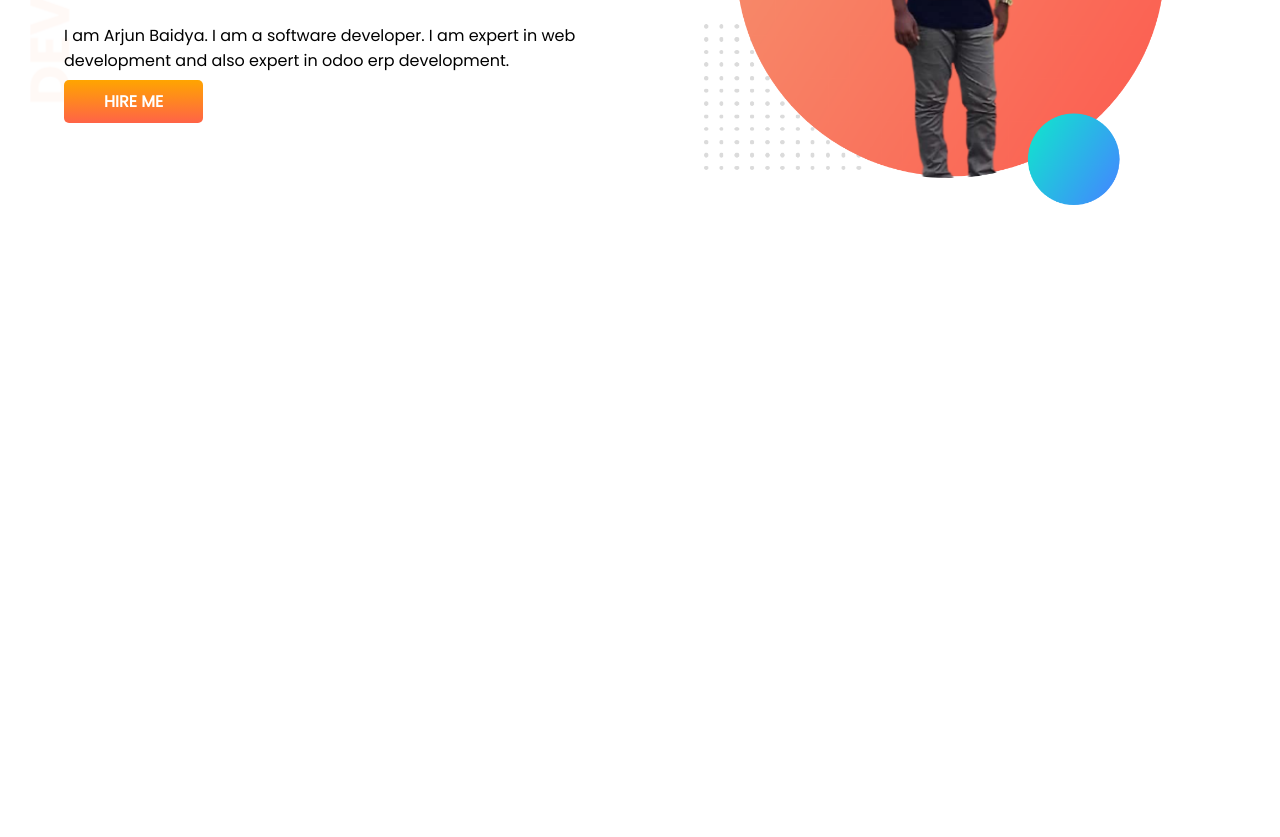
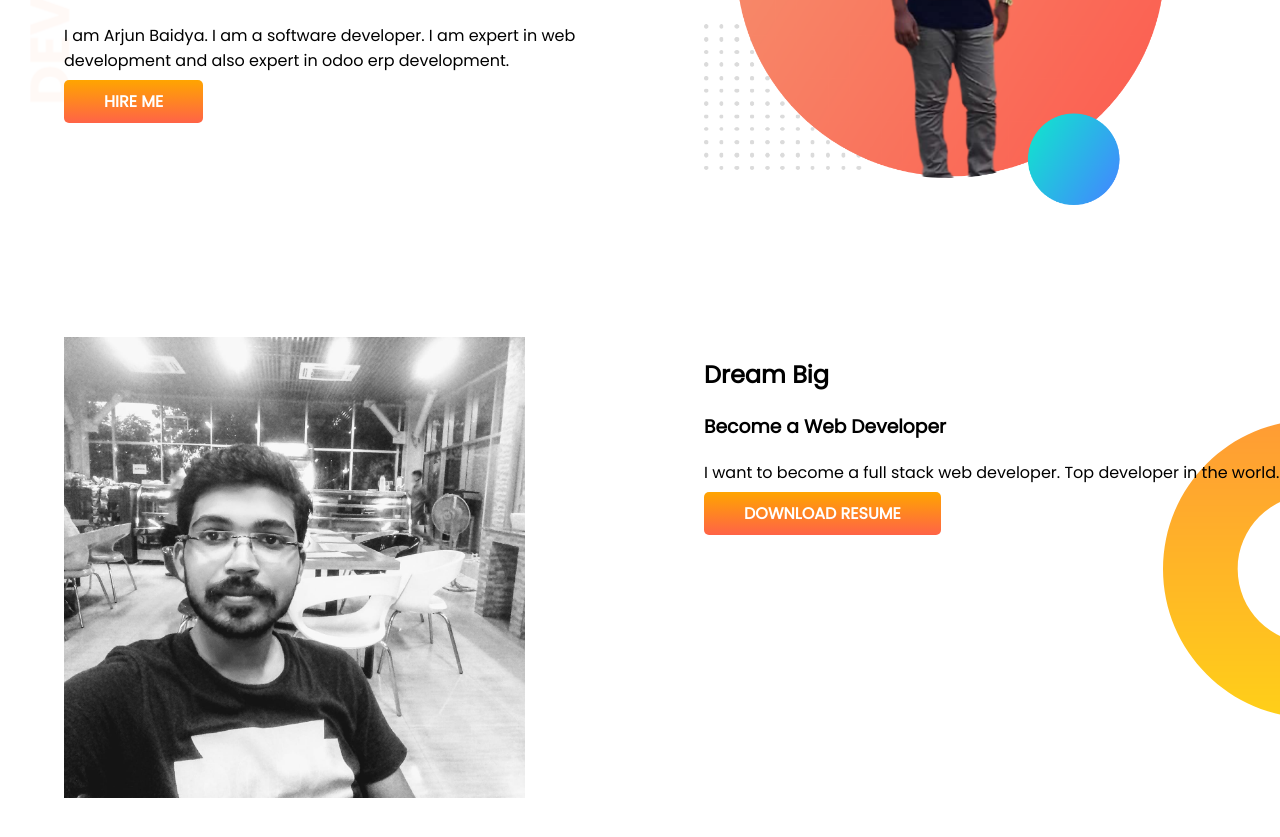
Before and after one commit to arjun-baidya/developer-protfolio, a plain HTML site: page index.html in a window 1280 px wide. Shown: the part 257-1094 px from the top of the page. Before the commit the page ends 800 px from the top, so only its background shows below. Drawn offline with Linux system fonts and the light colour scheme.

Commit message:
second part complete

```diff
--- a/index.html
+++ b/index.html
@@ -20,7 +20,7 @@
                 I am Arjun Baidya. I am a software developer. I am expert in web development and also expert in odoo erp development.
 
             </p>
-            <a class="hire-button" target="blank" href="https://www.linkedin.com/in/arjun-baidya13/">HIRE ME</a>
+            <a class="hire-button" target="_blank" href="https://www.linkedin.com/in/arjun-baidya13/">HIRE ME</a>
         </div>
 
         <div class="half-width">
@@ -29,5 +29,23 @@
 
     </section>
 
+    <section class="dream-big">
+        <div class="dream-half">
+            <img src="showoff/caffee.jpg" alt="">
+        </div>
+
+        <div class="dream-half">
+            <h2>Dream Big</h2>
+            <h3>Become a Web Developer</h3>
+            <p>
+                I want to become a full stack web developer. Top developer in the world.
+            </p>
+
+            <a class="resume-button" target="_blank" href="https://www.linkedin.com/in/arjun-baidya13/">DOWNLOAD RESUME</a>
+
+        </div>
+
+    </section>
+
 </body>
 </html>
--- a/style.css
+++ b/style.css
@@ -13,6 +13,7 @@ h1{
 
 section{
     display: flex;
+    margin-bottom: 120px;
 }
 .half-width{
     width: 50%;
@@ -37,3 +38,28 @@ section{
     background-image: url(images/top-banner.png);
     background-repeat: no-repeat;
 }
+
+
+.dream-half{
+    width: 50%;
+    padding-left: 5%;
+    padding-top: 5px;
+}
+
+.dream-half img{
+    width: 80%;
+}
+
+.resume-button{
+    text-decoration: none;
+    background-image: linear-gradient(orange, tomato);
+    padding: 10px 40px;
+    border-radius: 5px;
+    color: white;
+    font-weight: 700;
+}
+.dream-big{
+    background-image: url(images/dream-bg.png);
+    background-repeat: no-repeat;
+    background-position:right;
+}
```
